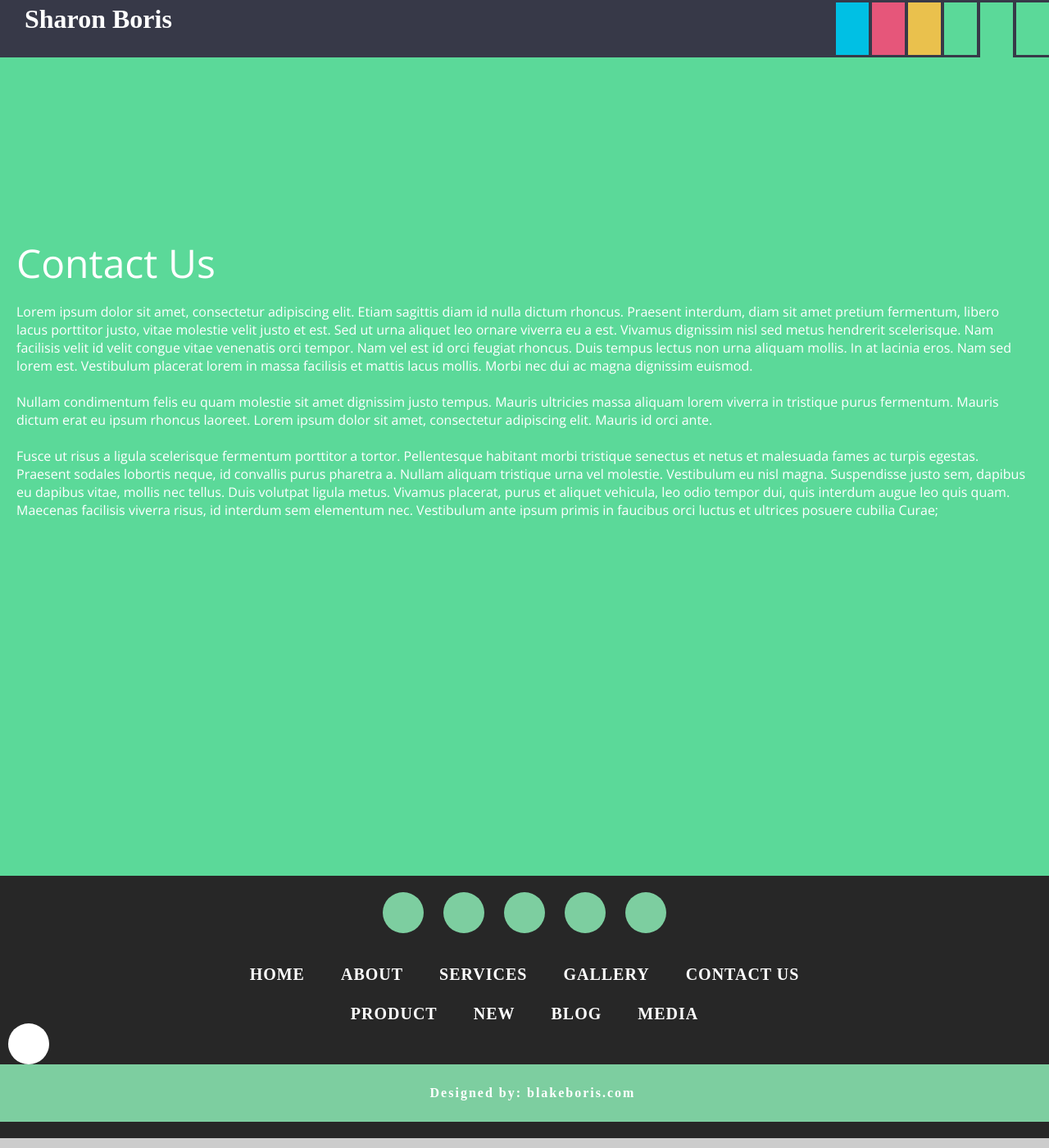
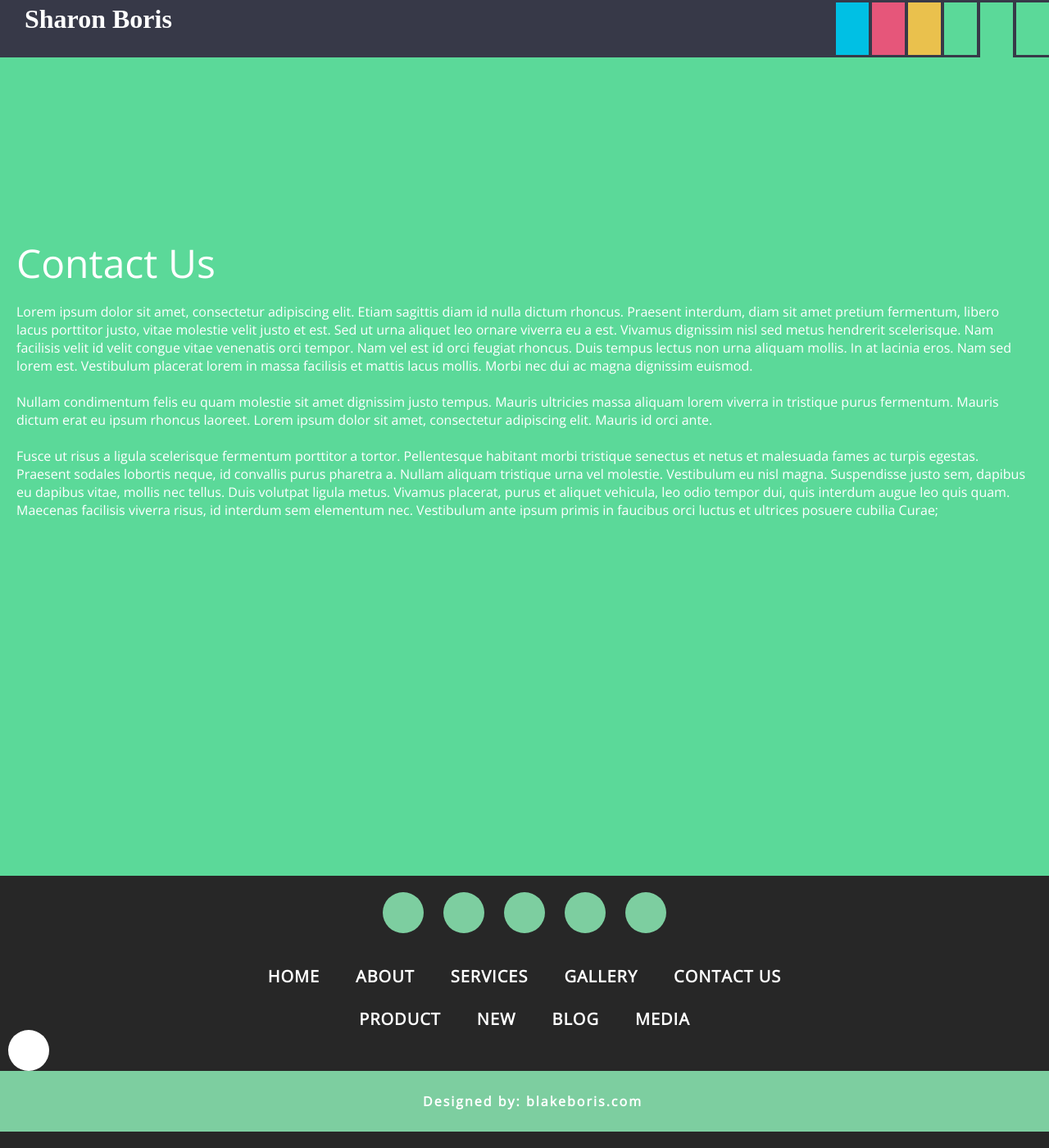
Before and after one commit to PlGGS/sharonboris.com, a Jekyll site: the page built from index.html, in a window 1280 px wide and 1400 px high, scrolled down 3802 px. Shown: the whole window at 82% size. Built offline with Jekyll 4.4.1, drawn with Linux system fonts in a browser that asks for light colours; nearby versions of some CDN libraries; some web fonts are replaced.

Commit message:
Changed footer font Removed kitten css

```diff
--- a/css/main.scss
+++ b/css/main.scss
@@ -101,14 +101,6 @@ section h2 {
   margin: 0px;
 }
 
-section .illustration {
-  width: 100%;
-  height: 240px;
-  border: 3px solid white;
-  background: url(http://placekitten.com/g/800/240) no-repeat;
-  margin-top: 15px;
-}
-
 section p {
   color: white;
   font-family: 'Open Sans', sans-serif;
@@ -186,7 +178,7 @@ footer {
 .nav ul li a {
     text-decoration: none;
     outline: none;
-    font-family: 'Roboto Slab', serif;
+    font-family: 'Open Sans', sans-serif;
     font-size: 20px;
     color: #fff;
     font-weight: bold;
@@ -220,7 +212,7 @@ footer {
 .nav1 ul li a {
     text-decoration: none;
     outline: none;
-    font-family: 'Roboto Slab', serif;
+    font-family: 'Open Sans', sans-serif;
     font-size: 20px;
     color: #fff;
     font-weight: bold;
@@ -275,13 +267,13 @@ footer {
     margin: auto;
     background: #7DCEA0;
     padding: 10px;
-    font-family: 'Roboto Slab', serif;
+    font-family: 'Open Sans', sans-serif;
     font-size: 16px;
     text-align: center;
 }
 
 .footer-end p {
-    font-family: 'Roboto Slab', serif;
+    font-family: 'Open Sans', sans-serif;
     font-size: 16px;
     text-align: center;
     color: #fff;
```
